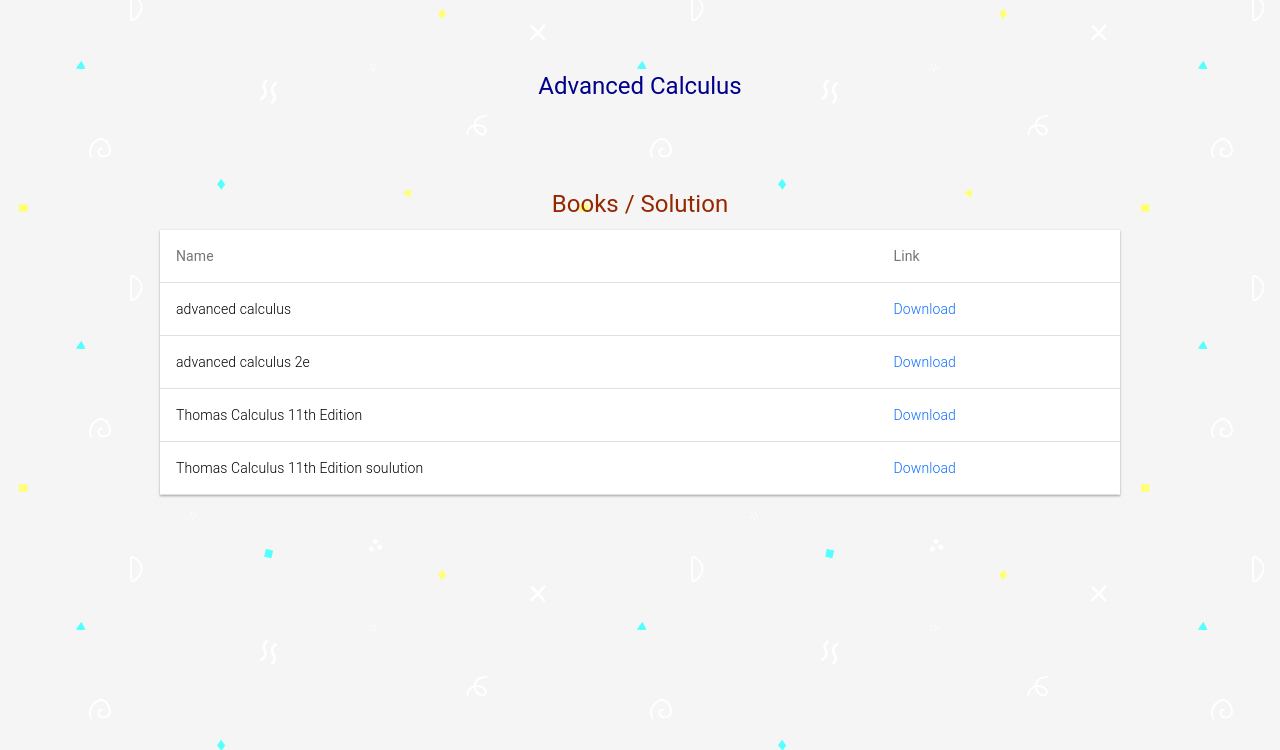
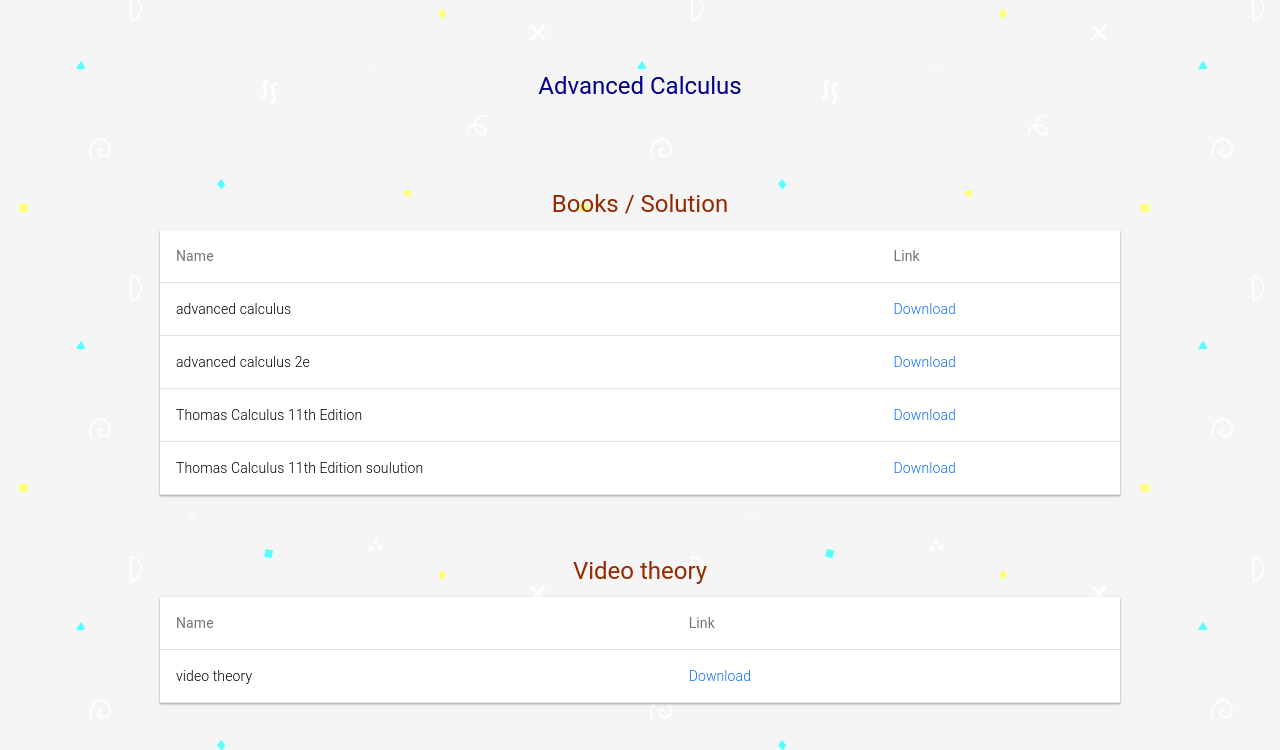
Before and after one commit to janansabah/Physicst, a plain HTML site: page Babat/differential calculus.html in a window 1280 px wide. Shown: the part 82-832 px from the top of the page. Drawn offline with nearby package versions, Linux system fonts and the light colour scheme; a web font is replaced by a local one.

Commit message:
Update differential calculus.html

```diff
--- a/Babat/differential calculus.html
+++ b/Babat/differential calculus.html
@@ -131,7 +131,32 @@
     </table>
   </div>
   </div>
-  <br>
+      <br><div id="demo">
+          <h1>Video theory</h1>
+
+          <div class="table-responsive-vertical shadow-z-1">
+          <table id="table" class="table table-hover table-mc-light-blue">
+              <thead>
+                <tr>
+
+                  <th>Name</th>
+                  <th>Link</th>
+
+                </tr>
+              </thead>
+              <tbody>
+                <tr>
+
+                  <td data-title="Name">video theory</td>
+                  <td data-title="Link">
+                    <a href="https://drive.google.com/drive/folders/1N2CNYz94KFblooFaPSH7LRfrJZzGQG7_?usp=drive_link" target="_blank">Download</a>
+                  </td>
+
+                </tr>
+              </tbody>
+            </table>
+          </div>
+          </div>
 
 
 
```
